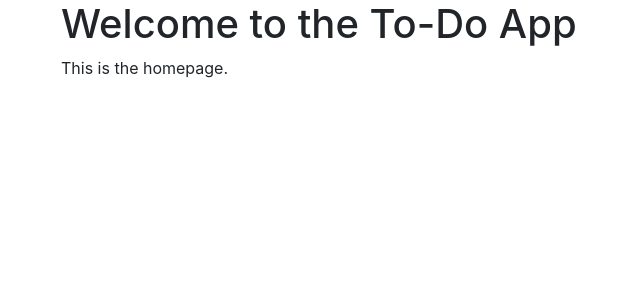
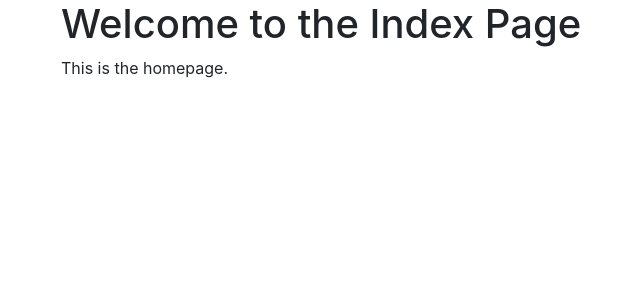
Before and after one commit to nguyenduc11/flaskProject, a Flask app: page / in a window 1280 px wide. Shown: the part 56-356 px from the top of the page, without its empty margins (24-664 px from the left). Run offline with Flask 2, Linux system fonts and the light colour scheme; some libraries are stand-ins or nearby versions.

Commit message:
change the home page content

```diff
--- a/app/templates/index.html
+++ b/app/templates/index.html
@@ -4,6 +4,6 @@
 {% block title %}Home{% endblock %}
 
 {% block content %}
-  <h1>Welcome to the To-Do App</h1>
+  <h1>Welcome to the Index Page</h1>
   <p>This is the homepage.</p>
 {% endblock %}
```
